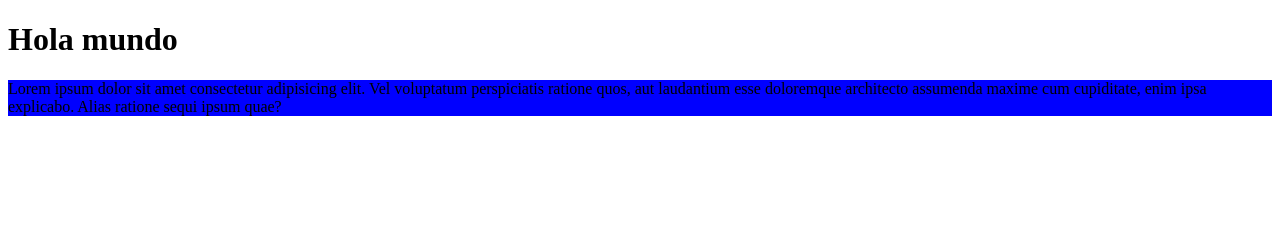
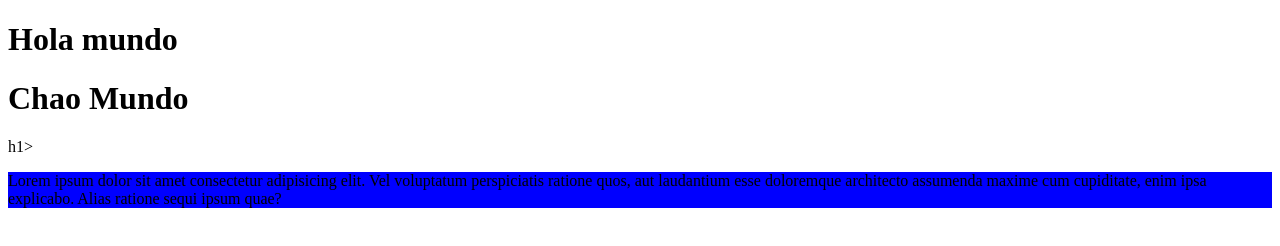
Before and after one commit to christdonoso/prueba01, a plain HTML site: page index.html in a window 1280 px wide. Drawn offline with Linux system fonts and the light colour scheme.

Commit message:
Update index.html

```diff
--- a/index.html
+++ b/index.html
@@ -8,6 +8,7 @@
 </head>
 <body>
     <h1>Hola mundo</h1>
+    <h1> Chao Mundo</h1>h1>
     <p>Lorem ipsum dolor sit amet consectetur adipisicing elit. Vel voluptatum perspiciatis ratione quos, aut laudantium esse doloremque architecto assumenda maxime cum cupiditate, enim ipsa explicabo. Alias ratione sequi ipsum quae?</p>
 </body>
 </html>
```
